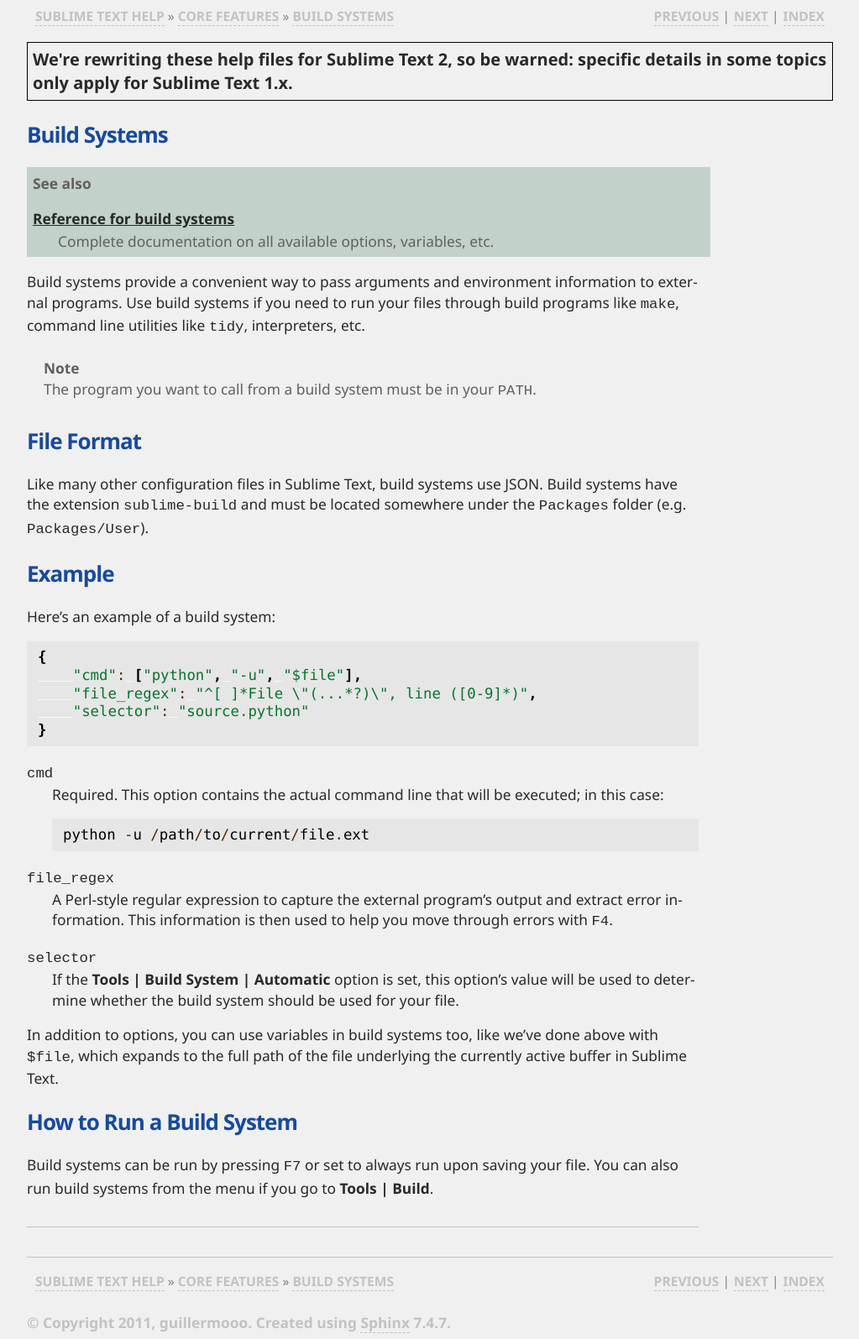
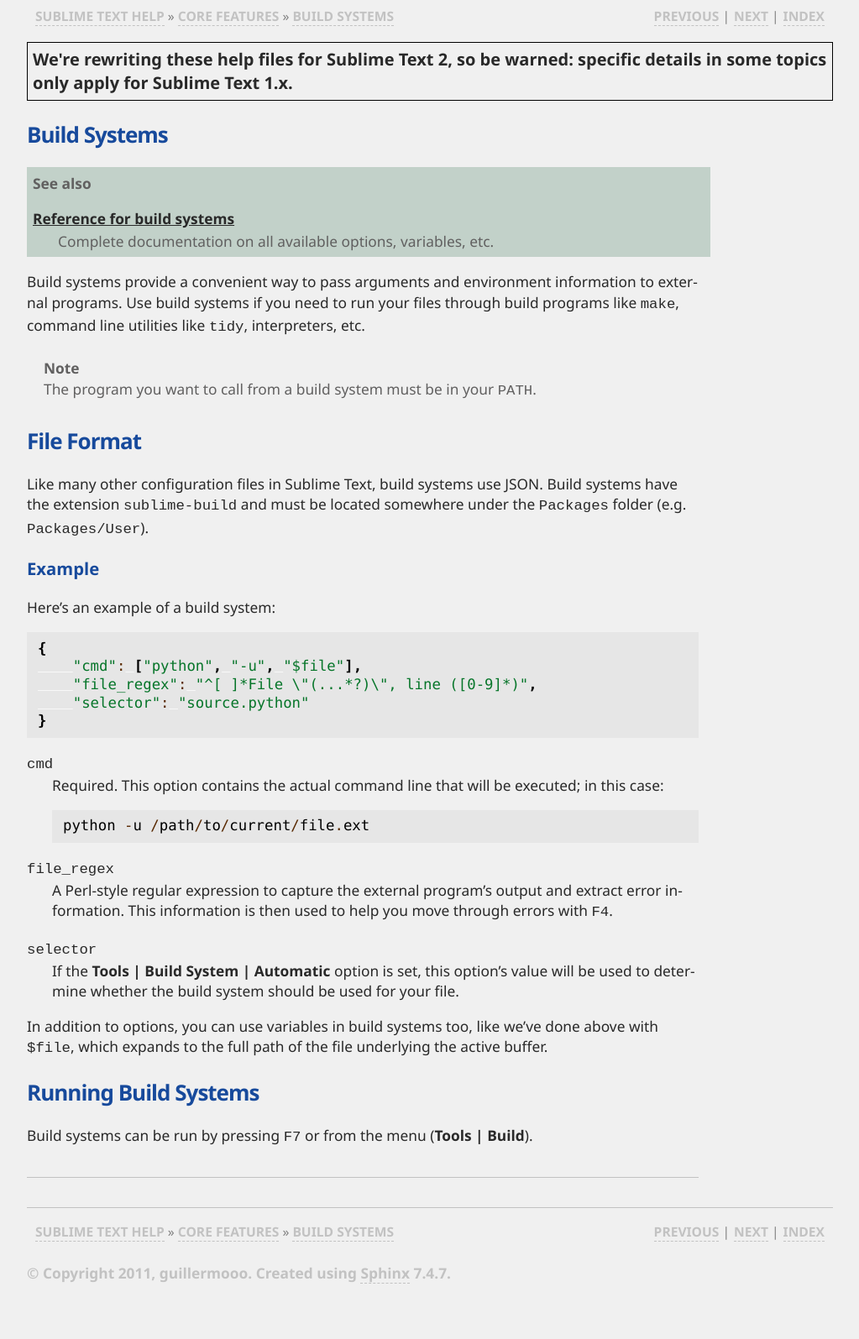
Before and after one commit to guillermooo/sublime-undocs, a Sphinx documentation site: the page built from source/core/build_systems.rst, in a window 1280 px wide. Shown: the whole page at 84% size, without its empty margins (128-1151 px from the left). Built offline with Sphinx 7.4.7, drawn with Linux system fonts in a browser that asks for light colours; after the commit the page ends 1536 px from its top, so only the background shows below that.

Commit message:
Revised text.

```diff
--- a/source/core/build_systems.rst
+++ b/source/core/build_systems.rst
@@ -14,6 +14,7 @@
 .. note::
     The program you want to call from a build system must be in your ``PATH``.
 
+
 File Format
 ***********
 
@@ -22,7 +23,7 @@
 under the ``Packages`` folder (e.g. ``Packages/User``).
 
 Example
-*******
+-------
 
 Here's an example of a build system:
 
@@ -51,10 +52,11 @@
 
 In addition to options, you can use variables in build systems too, like we've
 done above with ``$file``, which expands to the full path of the file underlying
-the currently active buffer in Sublime Text.
+the active buffer.
 
-How to Run a Build System
-*************************
 
-Build systems can be run by pressing ``F7`` or set to always run upon saving your file.
-You can also run build systems from the menu if you go to **Tools | Build**.
+Running Build Systems
+*********************
+
+Build systems can be run by pressing ``F7`` or from the menu
+(**Tools | Build**).
```
Also changed, not shown: source/reference/build_systems.rst (+4 -4 lines).
